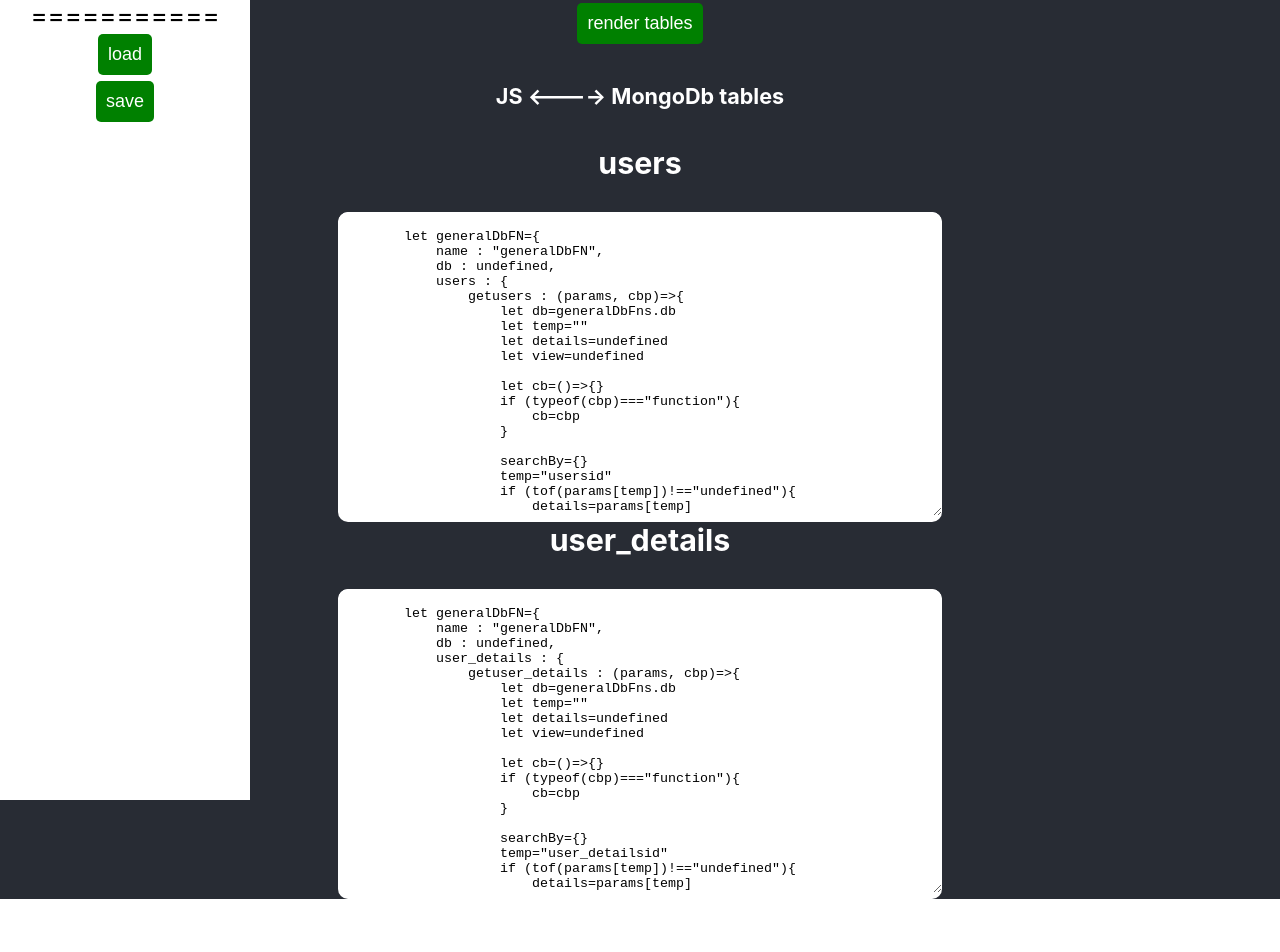
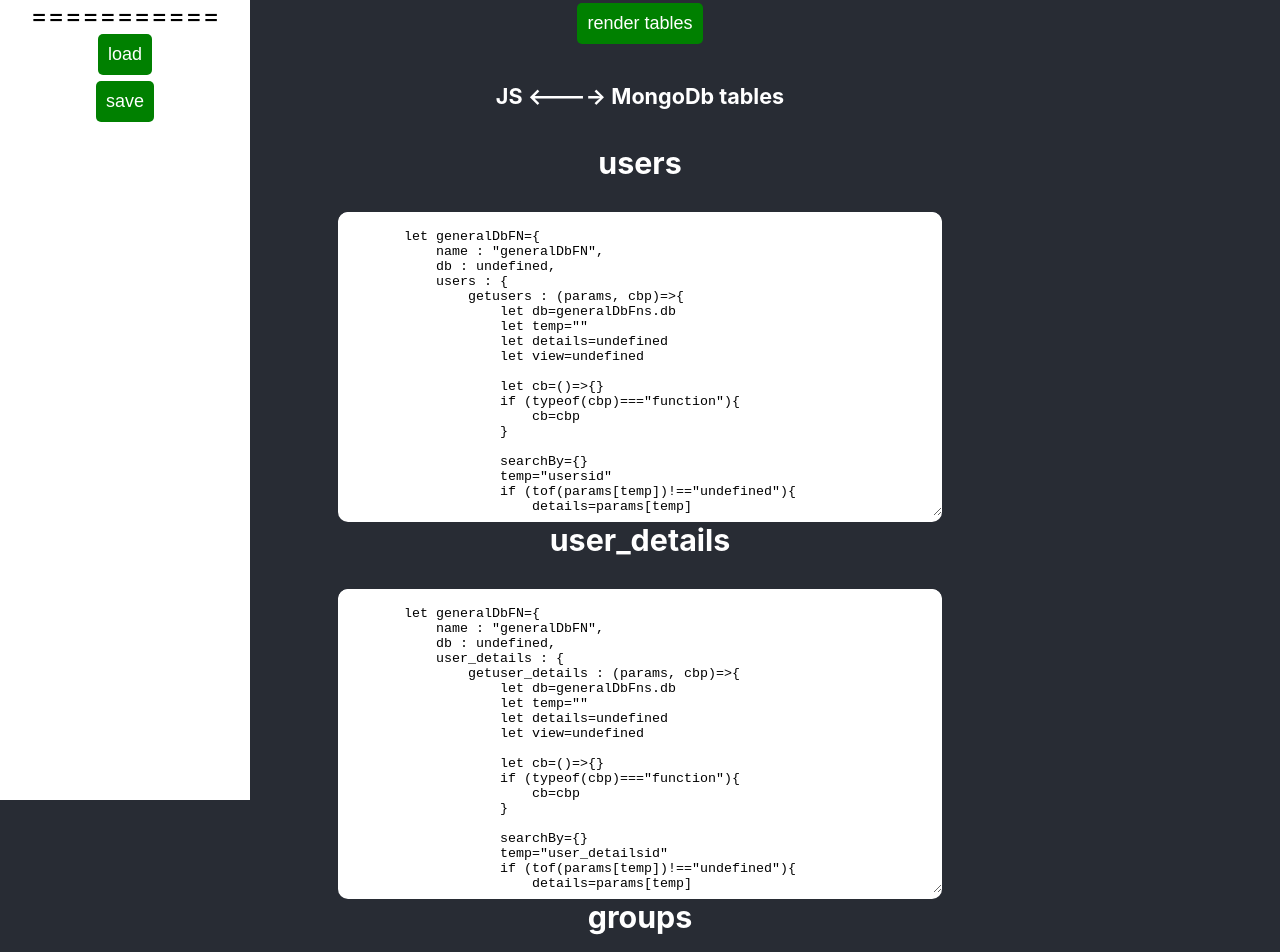
Before and after one commit to havocthehobbit/rtTemplater, a React (Create React App) app in the folder main/web_ui/: page / in a window 1280 px wide. Shown: the top 952 px of the page. Before the commit the page ends 899 px from the top, so only its background shows below. Built offline with nearby package versions, Linux system fonts and the light colour scheme.

Commit message:
added group eg

```diff
--- a/main/web_ui/src/components/mainlib/reactnodemongo.js
+++ b/main/web_ui/src/components/mainlib/reactnodemongo.js
@@ -70,7 +70,12 @@ export class ReactNodeMongo extends Component {
                         "name" : "user_details",
                         "indexs" : {},
                         "cols" : {}
-                    }
+                    },
+                    "groups" : {
+                       "name" : "groups",
+                       "indexs" : {},
+                       "cols" : {}
+                   }
                 },
         "object" :{
             "objname" : "generalDbFN",
```
